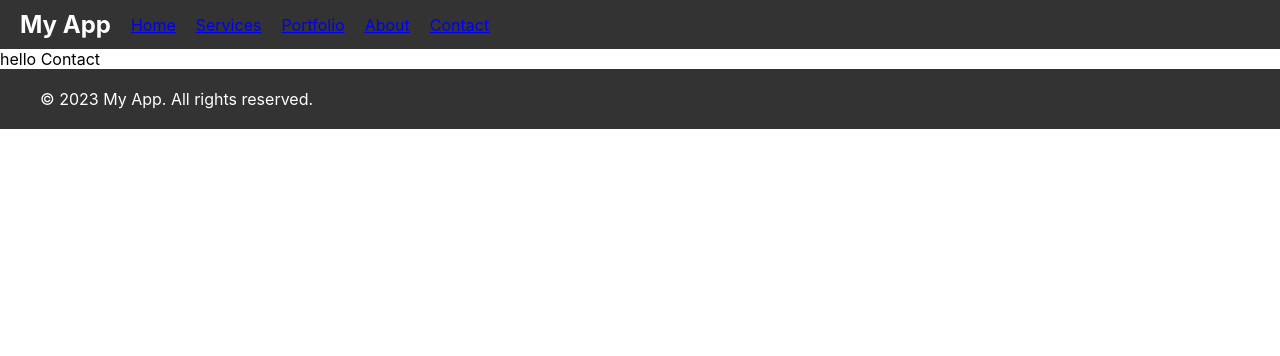
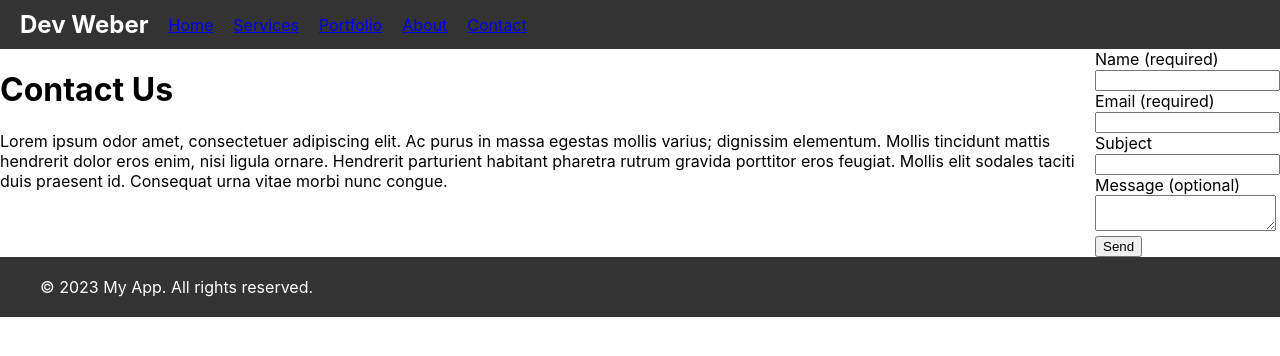
Before and after one commit to Devenvaruv/devweber, a React (Create React App) app: page /contact in a window 1280 px wide. Shown: the top 356 px of the page. Built offline with nearby package versions, Linux system fonts and the light colour scheme.

Commit message:
updated contact page

```diff
--- /dev/null
+++ b/src/components/contactForm/ContactForm.js
@@ -0,0 +1,55 @@
+import React from 'react';
+import './ContactForm.module.css'
+
+const ContactForm = () => {
+  const [formStatus, setFormStatus] = React.useState('Send');
+
+  const onSubmit = (e) => {
+    e.preventDefault();
+    setFormStatus('Submitting...');
+    const { name, email, message } = e.target.elements;
+    let conFom = {
+      name: name.value,
+      email: email.value,
+      message: message.value,
+    };
+
+    console.log(conFom);
+  };
+
+  return (
+    <div className="container">
+      <form onSubmit={onSubmit}>
+        <div className="">
+          <label className="form-label" htmlFor="name">
+            Name  (required)
+          </label>
+          <input className="form-control" type="text" id="name" required />
+        </div>
+        <div className="mb-3">
+          <label className="form-label" htmlFor="email">
+            Email (required)
+          </label>
+          <input className="form-control" type="email" id="email" required />
+        </div>
+        <div className="mb-3">
+          <label className="form-label" htmlFor="subject">
+            Subject
+          </label>
+          <input className="form-control" id="subject"/>
+        </div>
+        <div className="mb-3">
+          <label className="form-label" htmlFor="message">
+            Message (optional)
+          </label>
+          <textarea className="form-control" id="message"/>
+        </div>
+        <button className="btn btn-danger" type="submit" disabled={formStatus === 'Submitting...'}>
+          {formStatus}
+        </button>
+      </form>
+    </div>
+  );
+};
+
+export default ContactForm;
--- /dev/null
+++ b/src/components/contactForm/ContactForm.module.css
@@ -0,0 +1,63 @@
+/* Basic styling for the container */
+.container {
+    max-width: 600px;
+    margin: 0 auto;
+    padding: 20px;
+    border: 2px solid #f39c12;
+    border-radius: 10px;
+    background-color: #f7f7f7;
+  }
+
+  /* Styling for form headings */
+  h2 {
+    font-size: 28px;
+    margin-bottom: 20px;
+    color: #e74c3c;
+  }
+
+  /* Styling for form labels */
+  .form-label {
+    font-weight: bold;
+    margin-bottom: 8px;
+    color: #3498db;
+  }
+
+  /* Styling for form input fields and textarea */
+  .form-control {
+    width: 100%;
+    padding: 12px;
+    margin-bottom: 20px;
+    border: 1px solid #95a5a6;
+    border-radius: 5px;
+    background-color: #ecf0f1;
+    color: #34495e;
+  }
+
+  /* Styling for form submit button */
+  .btn {
+    background-color: #e74c3c;
+    color: #fff;
+    padding: 12px 24px;
+    border: none;
+    border-radius: 5px;
+    cursor: pointer;
+    transition: background-color 0.3s ease-in-out;
+  }
+
+  /* Additional styling for form submit button on hover */
+  .btn:hover {
+    background-color: #c0392b;
+  }
+
+  /* Styling for the "Submitting..." state */
+  .btn:disabled {
+    background-color: #95a5a6;
+    cursor: not-allowed;
+  }
+
+  /* Styling for success or error messages */
+  .form-message {
+    font-size: 18px;
+    margin-top: 10px;
+    color: #27ae60;
+  }
--- a/src/components/header/Header.js
+++ b/src/components/header/Header.js
@@ -5,7 +5,7 @@ import styles from './Header.module.css'; // You can define your CSS modules her
 const Header = () => {
   return (
     <header className={styles.header}>
-      <div className={styles.logo}>My App</div>
+      <div className={styles.logo}>Dev Weber</div>
       <nav className={styles.nav}>
         <Link to="/">Home</Link>
         <Link to="/services">Services</Link>
--- a/src/pages/contact/Contact.css
+++ b/src/pages/contact/Contact.css
@@ -0,0 +1,3 @@
+.Main-Container {
+    display: flex;
+}
--- a/src/pages/contact/Contact.js
+++ b/src/pages/contact/Contact.js
@@ -1,10 +1,22 @@
 import './Contact.css';
+import ContactForm from '../../components/contactForm/ContactForm';
 
 function Contact() {
   return (
-    <div>
-        <p>hello Contact</p>
+    <div className='Main-Container'>
+      <div className='Sub-Container'>
+        <h1>Contact Us</h1>
+        <p>
+          Lorem ipsum odor amet, consectetuer adipiscing elit. Ac purus in massa
+          egestas mollis varius; dignissim elementum. Mollis tincidunt mattis
+          hendrerit dolor eros enim, nisi ligula ornare. Hendrerit parturient
+          habitant pharetra rutrum gravida porttitor eros feugiat. Mollis elit
+          sodales taciti duis praesent id. Consequat urna vitae morbi nunc
+          congue.
+        </p>
+      </div>
 
+      <ContactForm />
     </div>
   );
 }
```
